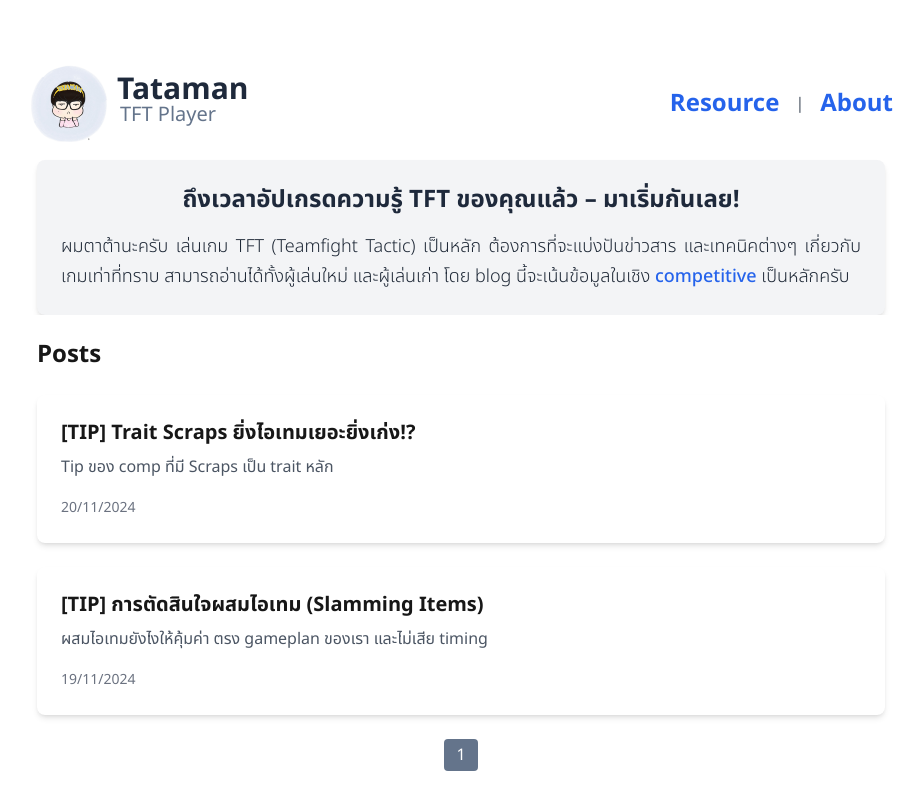
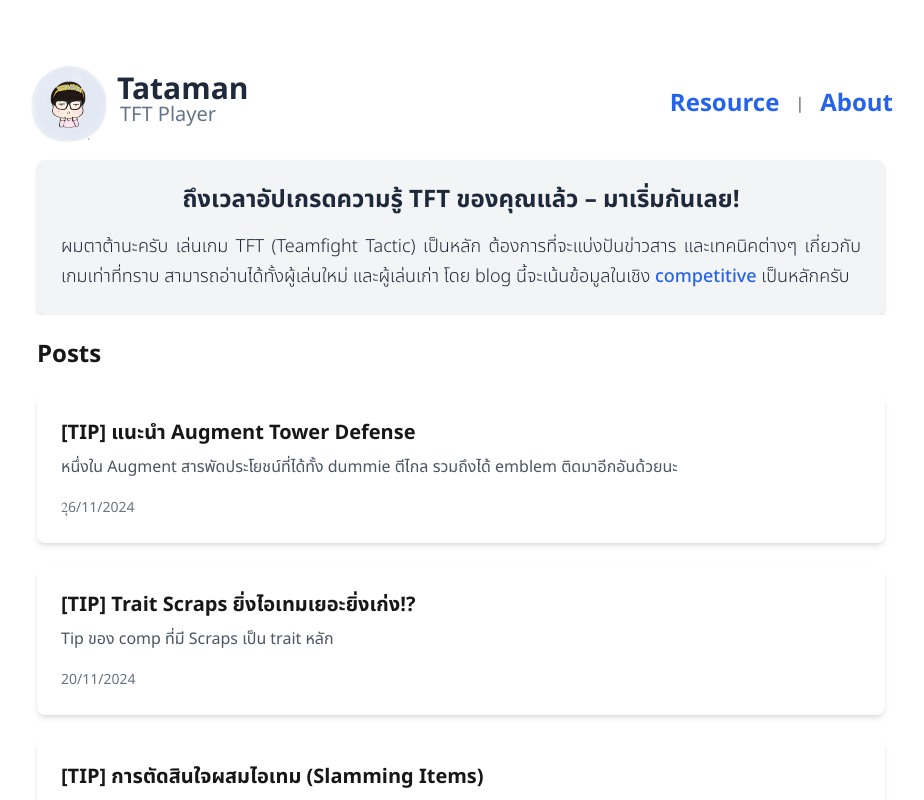
Before and after one commit to PongpolR/tataman-tft, a Next.js app: page / in a window 1280 px wide. Shown: the top 800 px of the page, without its empty margins (179-1103 px from the left). Built offline with nearby package versions, Linux system fonts and the light colour scheme.

Commit message:
add content and link redirect home

```diff
--- a/app/components/Header.tsx
+++ b/app/components/Header.tsx
@@ -7,7 +7,15 @@ const Header = () => {
       <div className="container mx-auto max-w-[896px] flex justify-between items-center p-4">
         <div className="">
           <div className="flex">
-            <Image src="/ttm.jpg" alt="" height={80} width={80} />
+            <Link href="/">
+              <Image
+                src="/ttm.jpg"
+                alt=""
+                height={80}
+                width={80}
+                style={{ cursor: "pointer" }} // Optional: indicates the image is clickable
+              />
+            </Link>
             <div className="mt-2">
               <Link href="/" className="text-3xl font-extrabold ml-2">
                 Tataman
--- a/app/components/post/List.tsx
+++ b/app/components/post/List.tsx
@@ -9,6 +9,12 @@ const List: React.FC = () => {
   const router = useRouter();
 
   const blogPosts = [
+    {
+      id: 3,
+      title: "[TIP] แนะนำ Augment Tower Defense",
+      description: 'หนึ่งใน Augment สารพัดประโยชน์ที่ได้ทั้ง dummie ตีไกล รวมถึงได้ emblem ติดมาอีกอันด้วยนะ',
+      date: "2ุ6/11/2024",
+    },
     {
       id: 2,
       title: "[TIP] Trait Scraps ยิ่งไอเทมเยอะยิ่งเก่ง!?",
--- a/app/post/[id]/page.tsx
+++ b/app/post/[id]/page.tsx
@@ -35,7 +35,12 @@ const PostDetail: React.FC = () => {
       img2: "/post1-2.png",
       img2_desc: "รูปที่ 2: ตัวอย่าง component item ที่ได้ตอนต้นเกม",
       date: "19/11/2024",
-      summary: ["มองหา choice ก่อนที่จะ slam item โดยพิจารณาจาก component item ที่ตัวเองมี", "ต้องคิดเผื่อด้วยว่าถ้า slam item ชิ้นนั้นๆ ไปแล้ว component item ที่เหลืออยู่จะมีอะไรบ้าง แล้วจะทำยังไงกับมันต่อ", "BIS ของตัวแบกสำคัญเสมอถ้าเป็นไปได้อย่าผสมไอเทมมั่วๆ เพื่อ tempo บางสถานการณ์รอได้ แต่บางทีอาจต้อง slam item บางอย่างที่อาจจะไม่ใช่ไอเทมที่ดีที่สุดแต่เป็นทางเลือกที่ดีที่สุด ณ เวลานั้นๆ", "timing ของการ slam item ที่ต่างช่วงเวลากันมีผลต่อความเก่งของบอร์ดอย่างชัดเจน"],
+      summary: [
+        "มองหา choice ก่อนที่จะ slam item โดยพิจารณาจาก component item ที่ตัวเองมี",
+        "ต้องคิดเผื่อด้วยว่าถ้า slam item ชิ้นนั้นๆ ไปแล้ว component item ที่เหลืออยู่จะมีอะไรบ้าง แล้วจะทำยังไงกับมันต่อ",
+        "BIS ของตัวแบกสำคัญเสมอถ้าเป็นไปได้อย่าผสมไอเทมมั่วๆ เพื่อ tempo บางสถานการณ์รอได้ แต่บางทีอาจต้อง slam item บางอย่างที่อาจจะไม่ใช่ไอเทมที่ดีที่สุดแต่เป็นทางเลือกที่ดีที่สุด ณ เวลานั้นๆ",
+        "timing ของการ slam item ที่ต่างช่วงเวลากันมีผลต่อความเก่งของบอร์ดอย่างชัดเจน",
+      ],
       ref: ["https://www.metatft.com/"],
     },
     {
@@ -49,18 +54,50 @@ const PostDetail: React.FC = () => {
       ],
       body: [
         "Trait Scraps มีคุณสมบัติหลักๆ คือเมื่อเริ่มการต่อสู้ unit scrap ตัวไหนที่ใส่ item component ไว้ จะถูกเปลี่ยนเป็น complete item เมื่อเริ่มการต่อสู้ และบอร์ดของเราจะได้รับโล่ตามจำนวนไอเทมที่ใส่ให้ unit",
-
       ],
       img: "/post2-1.png",
       img_desc: "รูปที่ 1: Description Trait Scrap",
       body2: [
-        "วิเคราะห์ง่ายๆ ไม่ซับซ้อนคือ trait นี้ ไอเทมยิ่งเยอะยิ่งเก่งแน่นอน สมมติว่าถ้าเราต้องการเล่น corki 6 scraps first priority ของ item component ควรจะเป็นดาบ และ priority ของ augment จะเป็น emblem (ช่วยให้ cap ง่ายขึ้น) > item (item augment เป็นทั้ง item และ combat ในเวลาเดียวกันสำหรับบอร์ดนี้) > econ/combat"
+        "วิเคราะห์ง่ายๆ ไม่ซับซ้อนคือ trait นี้ ไอเทมยิ่งเยอะยิ่งเก่งแน่นอน สมมติว่าถ้าเราต้องการเล่น corki 6 scraps first priority ของ item component ควรจะเป็นดาบ และ priority ของ augment จะเป็น emblem (ช่วยให้ cap ง่ายขึ้น) > item (item augment เป็นทั้ง item และ combat ในเวลาเดียวกันสำหรับบอร์ดนี้) > econ/combat",
       ],
       img2: "/post2-2.png",
       img2_desc: "รูปที่ 2: ตัวอย่าง board corki scraps fast8",
       date: "19/11/2024",
-      summary: ["ถ้า encounter เป็นอันที่แจก item หรือเกมที่ได้ item เยอะๆ scraps เป็นอะไรที่น่าเล่นมาก", "ถึงแม้ว่า comp corki scrap อยากได้ item จำนวนมากก็จริง แต่ต้องอย่าลืมว่าการเลือก augment ควรพิจารณาจากบอร์ด สถานการณ์ปัจจุบันและอื่นๆ อีกด้วย"],
-      ref: ["https://tactics.tools/traits", "https://tftacademy.com/tierlist/comps/set-13-silver-scraps"],
+      summary: [
+        "ถ้า encounter เป็นอันที่แจก item หรือเกมที่ได้ item เยอะๆ scraps เป็นอะไรที่น่าเล่นมาก",
+        "ถึงแม้ว่า comp corki scrap อยากได้ item จำนวนมากก็จริง แต่ต้องอย่าลืมว่าการเลือก augment ควรพิจารณาจากบอร์ด สถานการณ์ปัจจุบันและอื่นๆ อีกด้วย",
+      ],
+      ref: [
+        "https://tactics.tools/traits",
+        "https://tftacademy.com/tierlist/comps/set-13-silver-scraps",
+      ],
+    },
+    {
+      id: 3,
+      title: "[TIP] แนะนำ Augment Tower Defense",
+      header: "",
+      header_desc: [],
+      body: [
+        "Augment Tower Defense เมื่อเลือกมาจะได้ dummie ตีไกลที่จะอัพเกรดระดับของมันตามช่วงเวลาของเกม และได้ emblem แบบสุ่มติดมา 1 ชิ้น ส่วนตัวผมมองว่าเป็นหนึ่งใน Augment ที่น่าหยิบมากๆ ทำ capboard ได้ง่ายขึ้นหากเล่น comp fast8/9 เช่น ได้ emblem sentinel มา เราจะ drop sentinel ที่เวล 8 ตัวนึงแล้วเติม trait อื่นได้เพิ่ม เป็นต้น โดยรวมแล้วมันเป็น Augment ที่ค่อนข้างดีมากๆ ตอนนี้เลย",
+      ],
+      img: "/post3-1.png",
+      img_desc: "รูปที่ 1: Description Tower Defense",
+      body2: [
+        "ตัวอย่างที่ยกมาจะเป็น Augment Tower Defense ให้ emblem sentinel มา ในกรณีนี้บอร์ดที่โหดที่สุด ณ ขณะนี้หนึ่งในนั้นคงไม่พ้น Heimer Sentinel ซึ่งบอร์ดจะเก่งที่สุดจริงๆ คือตอน lv.9 ที่ได้ trait มาเยอะมากๆ ตัว tank เยอะ ดาเมจไม่ขาด (ปกติจะ lv.8 จะเล่น 6sen 3academy 2vision) แต่พอได้ emblem มาทำให้เราสามารถลง corki ได้ที่ lv.8 เลย ซึ่งปกติเขาจะเติมกันตอน lv.9 เพื่อ cap board ทั้งหมดนี้ก็เป็นหนึ่งในตัวอย่างของ gameplan สำหรับ Augment นี้ เราสามารถปรับเปลี่ยน gameplan ตาม emblem ที่ได้ มีแนะนำเพิ่มเติมคือคิดว่าหยิบ 2-1 จะเล่นง่ายที่สุด 3-2 พอได้ 4-2 อาจจะต้อง 200IQ หน่อย ค่อนข้างปรับบอร์ดยากหากเลือก Augment นี้มาตอนท้ายเกม",
+      ],
+      img2: "/post3-2.png",
+      img2_desc:
+        "รูปที่ 2: ตัวอย่าง board Heimer ที่ drop 1 sentinel (add corki lv.8)",
+      summary: [
+        "ตอน 2-1 ถ้า spot ยังไม่รู้จะเล่น comp อะไรดี ถ้าเจอ Tower Defense ให้เลือกได้เลย คุ้ม!",
+        "เหมาะกับคนที่ต้องการ win streak ต้นเกม เพราะแต่ละไฟท์มันก็ช่วยทำดาเมจไม่น้อยเลย",
+        "มีความเสี่ยงจะได้ emblem ที่เล่นยาก ลองศึกษาเพิ่มเติมไว้ก่อนจะดีมาก เพื่อรับมือกับการต้องเล่น emblem หรือ comp ที่เราไม่อยากเล่น",
+      ],
+      ref: [
+        "https://www.metatft.com/augments",
+        "https://tactics.tools/team-builder/UGD8dA.BVSW9C.BjCIXQYpEDZva.DhMhGhHuG.DhAbN",
+      ],
+      date: "2ุ6/11/2024",
     },
   ];
 
@@ -92,13 +129,15 @@ const PostDetail: React.FC = () => {
   return (
     <div className="mt-12 min-h-screen mx-auto p-6 max-w-[896px]">
       <div className="flex">
+        <Link href="/">
           <Image
             src="/ttm.jpg"
             alt=""
             height={80}
             width={80}
-          className="h-[80px]"
+            style={{ cursor: "pointer" }} // Optional: indicates the image is clickable
           />
+        </Link>
         <div className="mt-2">
           <Link href="/" className="text-3xl font-extrabold ml-2">
             Tataman
@@ -173,10 +212,7 @@ const PostDetail: React.FC = () => {
         </Link> */}
       </div>
       <div className="mt-12 text-center">
-        <Link
-          href={"/"}
-          className="text-[20px] font-light hover:underline "
-        >
+        <Link href={"/"} className="text-[20px] font-light hover:underline ">
           กลับหน้าหลัก
         </Link>
       </div>
```
Also changed, not shown: app/about/page.tsx (+40 -3 lines), app/resource/page.tsx (+24 -6 lines), public/post3-1.png (added), public/post3-2.png (added). Lines whose indentation alone changed are shown as unchanged.
